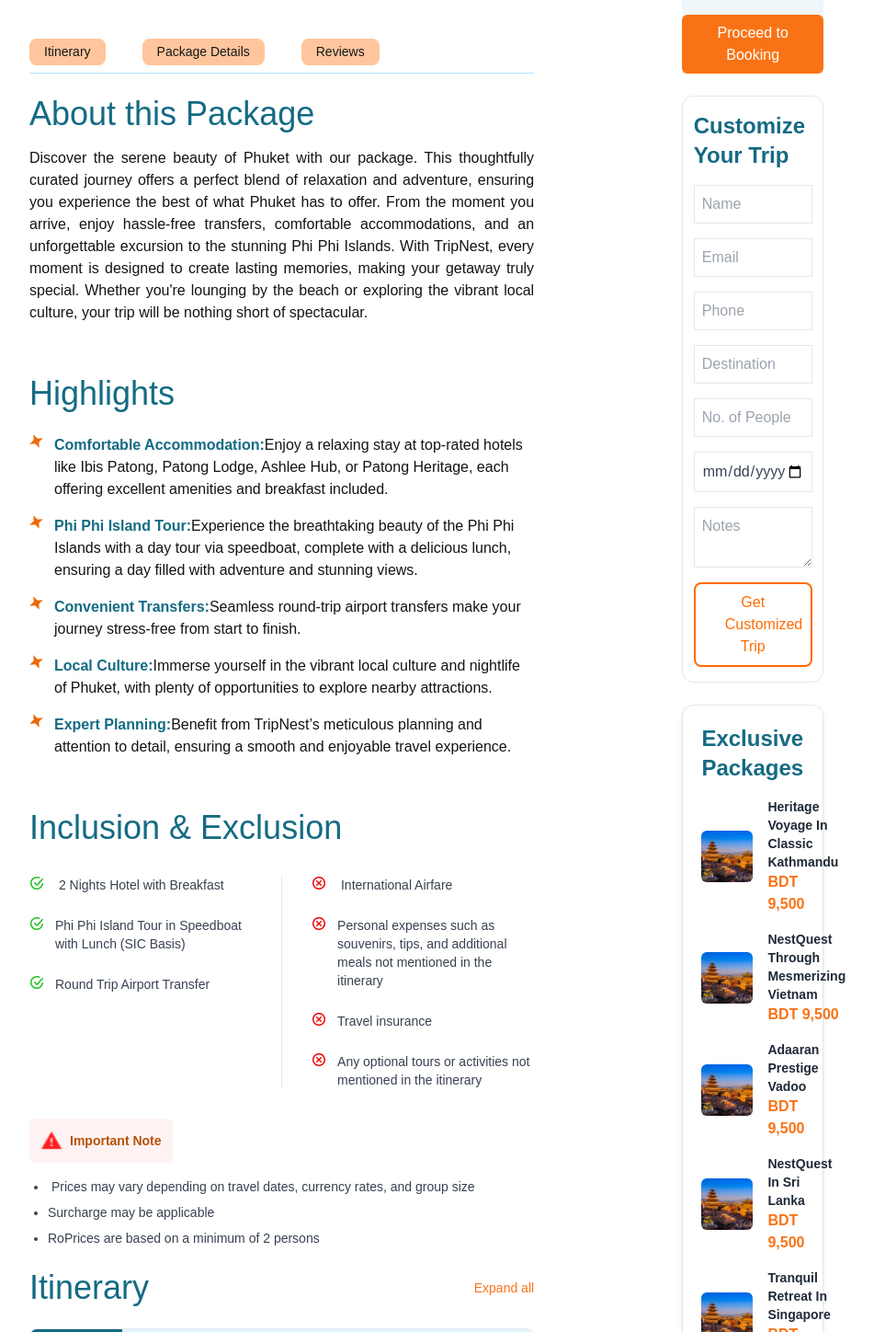
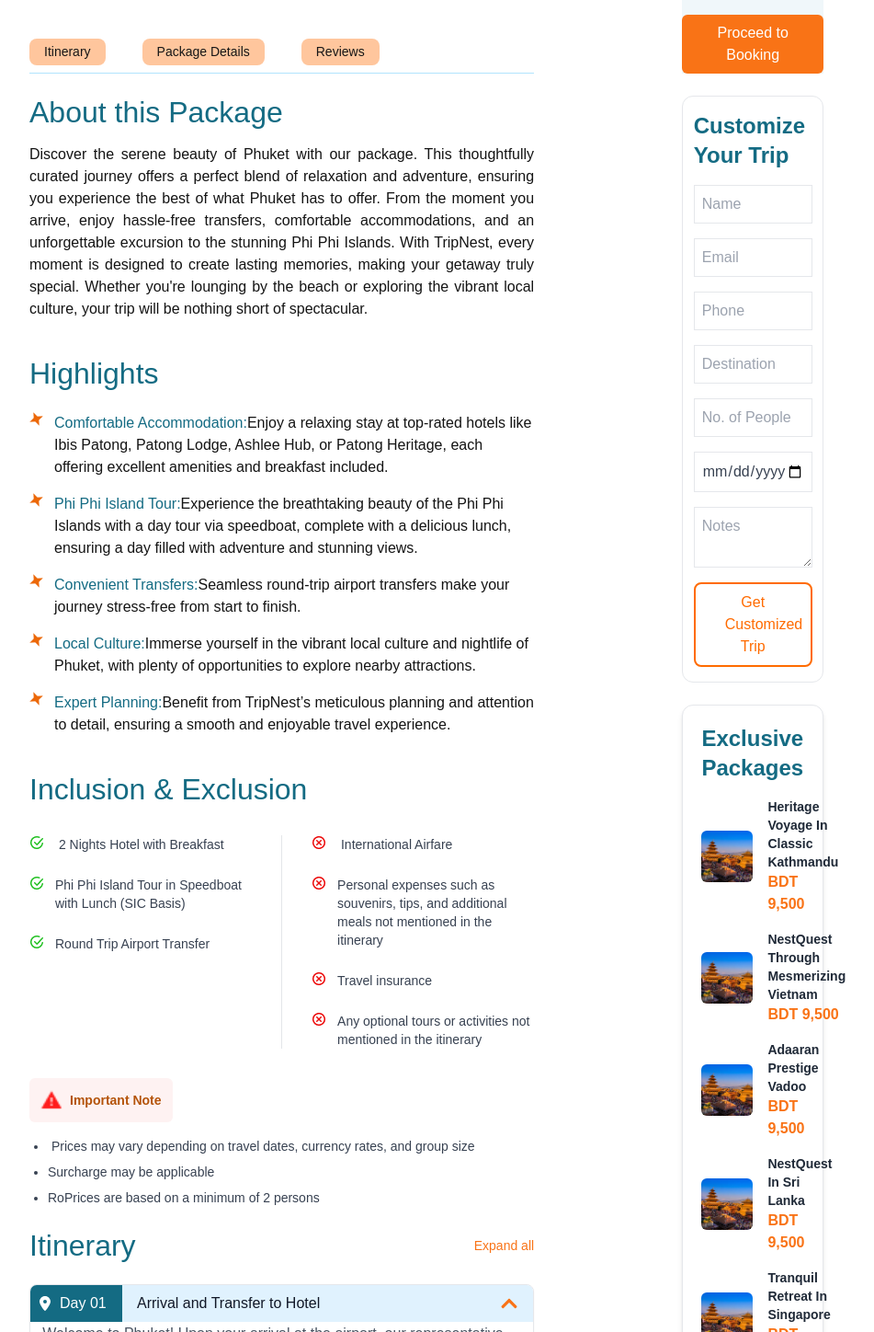
Before and after one commit to NomanSadick/tripNest-first-task, a Next.js app: page / in a window 1280 px wide. Shown: the part 642-2090 px from the top of the page at 92% size, without its empty margins (176-1127 px from the left). Built offline with nearby package versions, Linux system fonts and the light colour scheme; a web font is replaced by a local one.

Commit message:
motamoti done

```diff
--- a/components/About.tsx
+++ b/components/About.tsx
@@ -3,7 +3,7 @@ import React from "react";
 const About = () => {
   return (
     <div className="mt-6 w-full lg:w-[80%] px-4 md:px-0">
-      <h1 className="text-4xl md:text-4xl font-medium text-[#146B83] mb-4">
+      <h1 className="text-3xl md:text-[32px] font-medium text-[#146B83] mb-4">
         About this Package
       </h1>
       <p className=" text-base text-justify font-normal text-[#141414] ">
--- a/components/Footer.tsx
+++ b/components/Footer.tsx
@@ -125,9 +125,9 @@ export default function Footer() {
           </div>
         </div>
 
-        <div className="mt-12 bg-white rounded-lg p-4 ">
+        <div className="mt-12 bg-white rounded-lg p-1 ">
            <Image
-            src="/images/footer.png"
+            src="/images/footer-1.svg"
             alt="footer"
             width={500}
             height={500}
--- a/components/Highlights.tsx
+++ b/components/Highlights.tsx
@@ -4,8 +4,8 @@ import React from "react";
 
 const Highlights = () => {
   return (
-    <div className="w-full px-4 md:px-0 lg:w-[80%] py-8">
-      <h1 className="text-[#146B83] text-2xl md:text-3xl lg:text-4xl font-medium mb-6">Highlights</h1>
+    <div className="w-full px-4 md:px-0 lg:w-[80%] py-4">
+      <h1 className="text-[#146B83] text-3xl md:text-[32px] font-medium mb-6">Highlights</h1>
       <div className="space-y-4">
         {HighlightsData.map((highlight) => (
           <div
@@ -20,10 +20,10 @@ const Highlights = () => {
             />
 
             <div>
-              <span className="text-[#146B83] font-semibold text-[16px] flex-start">
+              <span className="text-[#146B83] font-normal text-[16px] flex-start">
                 {highlight.title}:
               </span>
-              <span className="text-[#141414] text-[16px] font-medium flex-start">
+              <span className="text-[#141414] text-[16px] font-normal flex-start">
                 {highlight.description}
               </span>
             </div>
--- a/components/InclusionExclusion.tsx
+++ b/components/InclusionExclusion.tsx
@@ -8,7 +8,7 @@ const InclusionExclusion = () => {
   return (
     <div className="w-full flex items-center px-4 md:px-0">
       <div className=" w-[80%] space-y-8">
-        <h1 className="text-2xl md:text-3xl lg:text-4xl font-medium text-[#146B83]">
+        <h1 className="text-3xl md:text-[32px] font-medium text-[#146B83]">
           Inclusion & Exclusion
         </h1>
 
--- a/components/Itinerary.tsx
+++ b/components/Itinerary.tsx
@@ -22,7 +22,7 @@ export default function Itinerary() {
     <div className="w-full flex items-center mt-10">
       <div className="w-full md:w-[80%]">
         <div className="flex justify-between items-center mb-6">
-          <h1 className="text-4xl md:text-4xl font-medium text-[#146B83]">
+          <h1 className="text-3xl md:text-[32px] font-medium text-[#146B83]">
             Itinerary
           </h1>
           <button
--- a/components/ReviewSlider.tsx
+++ b/components/ReviewSlider.tsx
@@ -36,7 +36,7 @@ const ReviewSlider = () => {
   return (
     <div className="w-full py-12 px-4">
       <div className="w-[80%] mx-auto">
-        <h2 className="text-5xl font-semibold text-center mb-6">
+        <h2 className="text-4xl md:text-5xl font-medium text-center mb-6">
           Customer <span className="text-[#146B83]">Review</span>
         </h2>
 
```
Also changed, not shown: public/images/footer-1.svg (added).
